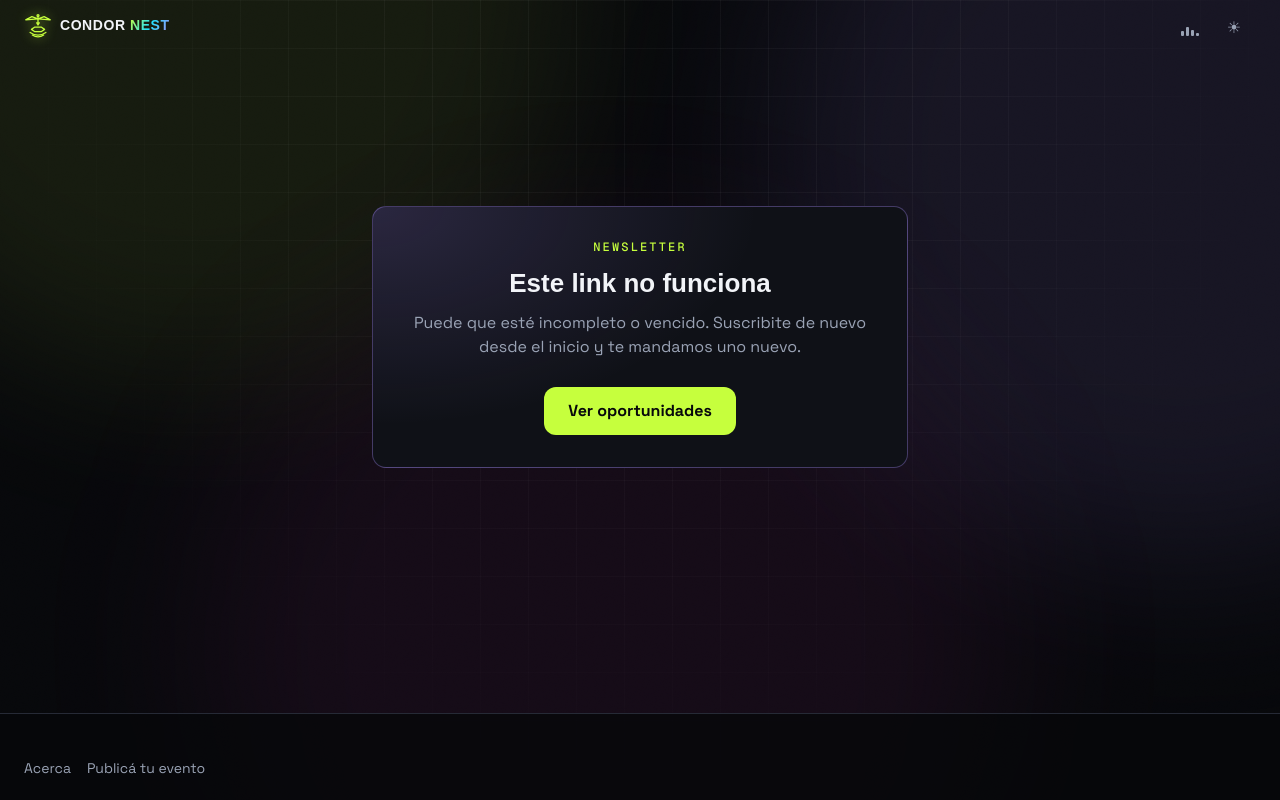
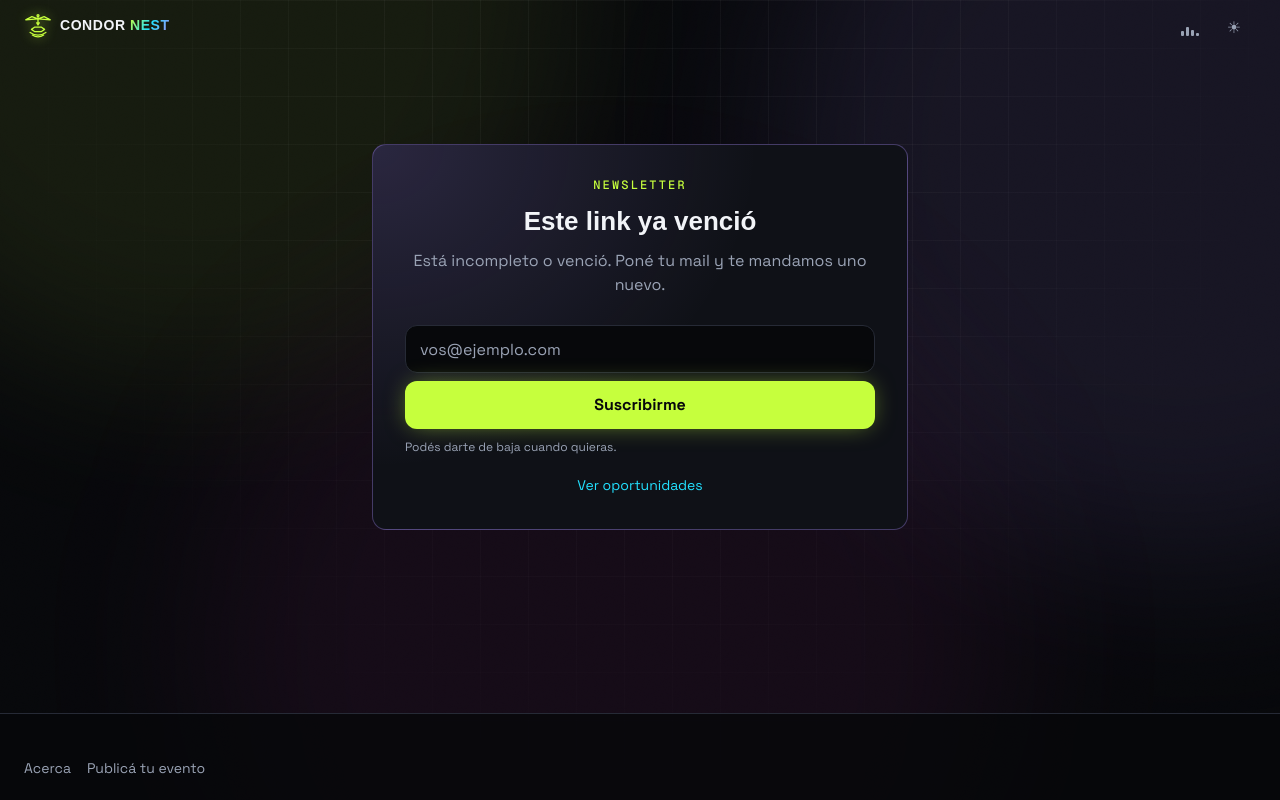
Before and after one commit to ulises-ASTRADA/condor-nest, a Next.js app: page /newsletter/confirmar in a window 1280 px wide. Shown: the top 800 px of the page. Built offline with nearby package versions, Linux system fonts and the light colour scheme; no server answers; a web font is replaced by a local one.

Commit message:
newsletter: re-subscribe form on expired link, Reintentar on error (10s timeout), no nested <main>, no duplicated brand in titles, hide footer form on /newsletter/*, Turnstile fails closed without key, generic re-subscribe message

```diff
--- a/app/newsletter/[estado]/page.tsx
+++ b/app/newsletter/[estado]/page.tsx
@@ -1,18 +1,20 @@
 import Link from 'next/link';
 import { notFound } from 'next/navigation';
 import type { Metadata } from 'next';
-export const metadata: Metadata = { title: 'Newsletter · Condor Nest', robots: { index: false, follow: false } };
+import { Newsletter } from '@/components/Newsletter';
+import { SECONDARY } from '../confirmar/styles';
+export const metadata: Metadata = { title: 'Newsletter', robots: { index: false, follow: false } };
 const COPY: Record<string, { k: string; t: string; d: string; ok: boolean }> = {
   confirmado: { k: 'SUSCRIPCIÓN ACTIVA', t: '¡Listo, ya estás suscripto!', d: 'El lunes te llega el primero.', ok: true },
   baja: { k: 'BAJA CONFIRMADA', t: 'Te diste de baja', d: 'No te vamos a escribir más. Si cambiás de idea, te podés volver a suscribir desde el inicio.', ok: true },
-  invalido: { k: 'LINK INVÁLIDO', t: 'Este link no funciona', d: 'Puede que haya vencido (dura 48 horas) o que ya lo hayas usado. Suscribite de nuevo y te mandamos uno nuevo.', ok: false },
+  invalido: { k: 'LINK INVÁLIDO', t: 'Este link ya venció', d: 'Poné tu mail y te mandamos uno nuevo. Si ya lo habías confirmado, no tenés que hacer nada.', ok: false },
   error: { k: 'ALGO FALLÓ', t: 'No pudimos procesarlo', d: 'Probá abrir el link de nuevo en un rato.', ok: false },
 };
 export function generateStaticParams() { return Object.keys(COPY).map((estado) => ({ estado })); }
 export default async function Page({ params }: { params: Promise<{ estado: string }> }) {
-  const c = COPY[(await params).estado]; if (!c) notFound();
+  const { estado } = await params; const c = COPY[estado]; if (!c) notFound();
   return (
-    <main className="mx-auto grid min-h-[70vh] max-w-xl place-items-center px-5 py-16">
+    <div className="mx-auto grid min-h-[70vh] max-w-xl place-items-center px-5 py-16">
       <section className="w-full rounded-card border border-violet/35 p-8 text-center [background:radial-gradient(120%_140%_at_0%_0%,rgb(var(--violet)/.18),transparent_60%),rgb(var(--surface))]">
         <div className={`mx-auto mb-5 grid h-14 w-14 place-items-center rounded-pill border ${c.ok ? 'border-lime/50 text-lime shadow-[0_0_28px_-6px_rgb(var(--lime)/.7)]' : 'border-danger/50 text-danger'}`}>
           <svg width="26" height="26" viewBox="0 0 24 24" aria-hidden="true"><path d={c.ok ? 'M5 12.5l4.5 4.5L19 7.5' : 'M7 7l10 10M17 7L7 17'} fill="none" stroke="currentColor" strokeWidth="2.5" strokeLinecap="round" /></svg>
@@ -20,8 +22,9 @@ export default async function Page({ params }: { params: Promise<{ estado: strin
         <p className="font-mono text-xs tracking-[.18em] text-lime">{c.k}</p>
         <h1 className="mt-3 font-display text-2xl font-semibold"><span className={c.ok ? 'inline-block text-gradient [-webkit-box-decoration-break:clone] [box-decoration-break:clone]' : ''}>{c.t.includes('\n') ? c.t.split('\n').map((l, i) => <span key={i} className={i ? 'block whitespace-nowrap' : 'block'}>{l}</span>) : c.t}</span></h1>
         <p className="mt-3 text-fg-muted">{c.d}</p>
-        <Link href="/" className="btn-sweep mt-7 inline-grid h-12 place-items-center rounded-[12px] bg-lime px-6 font-bold text-primary-fg shadow-[0_0_24px_-6px_rgb(var(--lime)/.6)]">Ver oportunidades</Link>
+        {estado === 'invalido' && <Newsletter variant="resub" />}
+        <Link href="/" className={estado === 'invalido' ? SECONDARY : 'btn-sweep mt-7 inline-grid h-12 place-items-center rounded-[12px] bg-lime px-6 font-bold text-primary-fg shadow-[0_0_24px_-6px_rgb(var(--lime)/.6)]'}>Ver oportunidades</Link>
       </section>
-    </main>
+    </div>
   );
 }
--- a/app/newsletter/confirmar/AutoConfirm.tsx
+++ b/app/newsletter/confirmar/AutoConfirm.tsx
@@ -1,28 +1,40 @@
 'use client';
 import Link from 'next/link';
-import { useEffect, useRef, useState } from 'react';
+import { useCallback, useEffect, useRef, useState } from 'react';
+import { Newsletter } from '@/components/Newsletter';
+import { PRIMARY, SECONDARY } from './styles';
 type E = 'loading' | 'confirmado' | 'invalido' | 'error';
 const key = (t: string) => `cn-nl-ok:${t.slice(0, 16)}`;
+// The token is single-use: cn_confirm clears it on success, so a second open can't tell "already used" from "expired".
+// Re-opening in the same browser shows success via localStorage; elsewhere it shows the expired state with the form.
 export default function AutoConfirm({ token }: { token: string }) {
   const [st, setSt] = useState<E>('loading'); const once = useRef(false);
-  useEffect(() => {
-    if (once.current) return; once.current = true;
-    // Re-opening a link already confirmed in this browser shows success (token is single-use server-side).
-    try { if (localStorage.getItem(key(token))) { setSt('confirmado'); return; } } catch {}
-    fetch('/api/newsletter/confirm', { method: 'POST', headers: { 'content-type': 'application/json' }, body: JSON.stringify({ token }), cache: 'no-store' })
+  const run = useCallback(() => {
+    setSt('loading');
+    // Always POST (mail scanners prefetch GETs). Abort after 10 s so nobody stays stuck on "Confirmando…".
+    fetch('/api/newsletter/confirm', { method: 'POST', headers: { 'content-type': 'application/json' }, body: JSON.stringify({ token }), cache: 'no-store', signal: AbortSignal.timeout(10_000) })
       .then((r) => r.json()).then((j) => { const e = (['confirmado', 'invalido', 'error'].includes(j?.estado) ? j.estado : 'error') as E;
         if (e === 'confirmado') { try { localStorage.setItem(key(token), '1'); } catch {} } setSt(e); })
       .catch(() => setSt('error'));
   }, [token]);
+  useEffect(() => {
+    if (once.current) return; once.current = true;
+    try { if (localStorage.getItem(key(token))) { setSt('confirmado'); return; } } catch {}
+    run();
+  }, [token, run]);
   const C = {
     loading: { t: 'Confirmando…', d: 'Un segundo.' },
     confirmado: { t: '¡Listo, ya estás suscripto!', d: 'El lunes te llega el primero.' },
-    invalido: { t: 'Este link no funciona', d: 'Puede que haya vencido (dura 48 horas) o que ya lo hayas usado. Si ya confirmaste, no tenés que hacer nada; si no, suscribite de nuevo.' },
-    error: { t: 'No pudimos procesarlo', d: 'Probá abrir el link de nuevo en un rato.' },
+    invalido: { t: 'Este link ya venció', d: 'Poné tu mail y te mandamos uno nuevo. Si ya lo habías confirmado, no tenés que hacer nada.' },
+    error: { t: 'No pudimos procesarlo', d: 'Puede ser la conexión. Probá de nuevo.' },
   }[st];
-  return (<div aria-live="polite" data-state={st}>
-    <h1 className="mt-3 font-display text-2xl font-semibold">{C.t}</h1>
-    <p className="mt-3 text-fg-muted">{C.d}</p>
-    {st !== 'loading' && <Link href="/" className="mt-7 inline-grid h-12 place-items-center rounded-[12px] bg-lime px-6 font-bold text-primary-fg">Ver oportunidades</Link>}
-  </div>);
+  return (<>
+    <div aria-live="polite" data-state={st}>
+      <h1 className="mt-3 font-display text-2xl font-semibold">{C.t}</h1>
+      <p className="mt-3 text-fg-muted">{C.d}</p>
+    </div>
+    {st === 'invalido' && <Newsletter variant="resub" />}
+    {st === 'error' && <div><button type="button" onClick={run} className={PRIMARY}>Reintentar</button></div>}
+    {st !== 'loading' && <Link href="/" className={st === 'confirmado' ? PRIMARY : SECONDARY}>Ver oportunidades</Link>}
+  </>);
 }
--- a/app/newsletter/confirmar/page.tsx
+++ b/app/newsletter/confirmar/page.tsx
@@ -1,13 +1,15 @@
 import Link from 'next/link';
 import type { Metadata } from 'next';
 import AutoConfirm from './AutoConfirm';
-export const metadata: Metadata = { title: 'Confirmá tu suscripción · Condor Nest', robots: { index: false, follow: false } };
+import { SECONDARY } from './styles';
+import { Newsletter } from '@/components/Newsletter';
+export const metadata: Metadata = { title: 'Confirmá tu suscripción', robots: { index: false, follow: false } };
 export const dynamic = 'force-dynamic';
 const ok = (t: unknown): t is string => typeof t === 'string' && /^[0-9a-f]{64}$/.test(t);
 export default async function Page({ searchParams }: { searchParams: Promise<{ token?: string }> }) {
   const { token } = await searchParams;
   return (
-    <main className="mx-auto grid min-h-[70vh] max-w-xl place-items-center px-5 py-16">
+    <div className="mx-auto grid min-h-[70vh] max-w-xl place-items-center px-5 py-16">
       <section className="w-full rounded-card border border-violet/35 p-8 text-center [background:radial-gradient(120%_140%_at_0%_0%,rgb(var(--violet)/.18),transparent_60%),rgb(var(--surface))]">
         <p className="font-mono text-xs tracking-[.18em] text-lime">NEWSLETTER</p>
         {ok(token) ? (<>
@@ -19,11 +21,12 @@ export default async function Page({ searchParams }: { searchParams: Promise<{ t
             </form>
           </noscript>
         </>) : (<>
-          <h1 className="mt-3 font-display text-2xl font-semibold">Este link no funciona</h1>
-          <p className="mt-3 text-fg-muted">Puede que esté incompleto o vencido. Suscribite de nuevo desde el inicio y te mandamos uno nuevo.</p>
-          <Link href="/" className="mt-7 inline-grid h-12 place-items-center rounded-[12px] bg-lime px-6 font-bold text-primary-fg">Ver oportunidades</Link>
+          <h1 className="mt-3 font-display text-2xl font-semibold">Este link ya venció</h1>
+          <p className="mt-3 text-fg-muted">Está incompleto o venció. Poné tu mail y te mandamos uno nuevo.</p>
+          <Newsletter variant="resub" />
+          <Link href="/" className={SECONDARY}>Ver oportunidades</Link>
         </>)}
       </section>
-    </main>
+    </div>
   );
 }
--- /dev/null
+++ b/app/newsletter/confirmar/styles.ts
@@ -0,0 +1,3 @@
+export const PRIMARY = 'mt-7 inline-grid h-12 place-items-center rounded-[12px] bg-lime px-6 font-bold text-primary-fg';
+/** Secondary link under the re-subscribe form, so the form stays the only primary action. */
+export const SECONDARY = 'mt-5 inline-block text-sm text-cyan underline-offset-4 hover:underline';
--- a/components/Footer.tsx
+++ b/components/Footer.tsx
@@ -1,12 +1,12 @@
 import Link from 'next/link';
 import { ReduceMotionToggle } from './Toggles';
-import { Newsletter } from './Newsletter';
+import { FooterNewsletter } from './FooterNewsletter';
 import { HUBS } from '@/lib/hubs';
 export function Footer() {
   return (
     <footer className="border-t border-border bg-bg/80">
       <div className="mx-auto grid max-w-content gap-6 px-4 py-8 lg:px-6">
-        <div className="lg:hidden"><Newsletter variant="mini" /></div>
+        <FooterNewsletter />
         <div className="space-y-3 text-sm text-fg-muted">
           <nav aria-label="Pie" className="flex flex-wrap gap-x-4 gap-y-1">
             <Link prefetch={false} className="min-h-tap inline-flex items-center hover:text-fg" href="/acerca">Acerca</Link>
--- a/components/Newsletter.tsx
+++ b/components/Newsletter.tsx
@@ -4,7 +4,7 @@ import { Turnstile, type TurnstileHandle } from './Turnstile';
 type St = 'idle' | 'submitting' | 'success' | 'saved' | 'already' | 'invalid' | 'error';
 const MSG: Partial<Record<St, string>> = { success: '¡Listo! Te mandamos un mail para confirmar.', saved: 'Te anotamos. El mail de confirmación todavía no salió: te lo reenviamos en cuanto se active el envío, sin que hagas nada.', already: 'Ya estabas suscripto 🙌', invalid: 'Revisá el email, parece incompleto.', error: 'No pudimos suscribirte. Probá de nuevo en un rato.' };
 
-export function Newsletter({ variant = 'inline' }: { variant?: 'inline' | 'compact' | 'footer' | 'mini' }) {
+export function Newsletter({ variant = 'inline' }: { variant?: 'inline' | 'compact' | 'footer' | 'mini' | 'resub' }) {
   const [st, setSt] = useState<St>('idle'); const [email, setEmail] = useState(''); const [shake, setShake] = useState(0);
   const ts = useRef<TurnstileHandle>(null);
   const done = st === 'success' || st === 'already' || st === 'saved';
@@ -16,16 +16,16 @@ export function Newsletter({ variant = 'inline' }: { variant?: 'inline' | 'compa
     catch { setSt('error'); setShake((s) => s + 1); }
   }
   const id = `nl-${variant}`;
-  const mini = variant === 'mini';
+  const mini = variant === 'mini'; const resub = variant === 'resub';
   const err = st === 'invalid' || st === 'error';
   return (
-      <section aria-labelledby={`${id}-t`} className={mini ? 'text-sm' : `rounded-card border border-violet/35 [background:radial-gradient(120%_140%_at_0%_0%,rgb(var(--violet)/.18),transparent_60%),rgb(var(--surface))] ${variant === 'compact' ? 'p-[18px]' : 'p-5'}`}>
-        {mini ? <h2 id={`${id}-t`} className="mb-2 text-sm text-fg-muted">Novedades cada lunes, por mail</h2> : variant === 'compact'
+      <section aria-labelledby={`${id}-t`} className={mini ? 'text-sm' : resub ? 'mt-7 text-left' : `rounded-card border border-violet/35 [background:radial-gradient(120%_140%_at_0%_0%,rgb(var(--violet)/.18),transparent_60%),rgb(var(--surface))] ${variant === 'compact' ? 'p-[18px]' : 'p-5'}`}>
+        {mini ? <h2 id={`${id}-t`} className="mb-2 text-sm text-fg-muted">Novedades cada lunes, por mail</h2> : resub ? <h2 id={`${id}-t`} className="sr-only">Pedir un link nuevo</h2> : variant === 'compact'
           ? <><h2 id={`${id}-t`} className="font-display text-base font-semibold">Cada lunes, en tu mail</h2><p className="mb-3.5 mt-1.5 text-sm text-fg-muted">Lo que cierra pronto y lo que tiene poca competencia.</p></>
           : <><h2 id={`${id}-t`} className="font-display text-lg font-semibold leading-6">Las mejores oportunidades, cada lunes</h2><p className="mb-3.5 mt-1.5 text-sm text-fg-muted">Un mail por semana con lo que cierra pronto y lo que tiene poca competencia. Sin spam.</p></>}
           {!done && (
             <form onSubmit={submit} noValidate>
-              <label htmlFor={id} className={variant === 'compact' || mini ? 'sr-only' : 'mb-2 block text-[13px] text-fg-muted'}>Tu email</label>
+              <label htmlFor={id} className={variant === 'compact' || mini || resub ? 'sr-only' : 'mb-2 block text-[13px] text-fg-muted'}>Tu email</label>
               <div key={shake} className={`${mini ? 'flex gap-2' : 'flex flex-col gap-2'} ${shake ? 'cn-shake' : ''}`}>
                 <input id={id} type="email" placeholder="vos@ejemplo.com" autoComplete="email" required value={email} onChange={(e) => { setEmail(e.target.value); if (err) setSt('idle'); }}
                   aria-invalid={err} aria-describedby={`${id}-m`}
@@ -42,7 +42,7 @@ export function Newsletter({ variant = 'inline' }: { variant?: 'inline' | 'compa
           {done && (
             <p className="flex items-center gap-2 font-medium">
               <svg width="22" height="22" viewBox="0 0 24 24" aria-hidden="true" className="text-lime"><path className="cn-check" pathLength={1} d="M5 12.5l4.5 4.5L19 7.5" fill="none" stroke="currentColor" strokeWidth="2.5" strokeLinecap="round" /></svg>
-              <span className={`cn-fade ${st === 'success' ? 'text-gradient' : ''}`}>{MSG[st]}</span>
+              <span className={`cn-fade ${st === 'success' ? 'text-gradient' : ''}`}>{resub && st !== 'saved' ? 'Si el mail es correcto, te llega uno nuevo. Revisá también spam.' : MSG[st]}</span>
             </p>
           )}
           {st === 'success' && <p className="cn-fade mt-1 pl-[30px] text-xs text-fg-muted">Si no lo ves en un par de minutos, revisá Spam o Promociones y marcalo como "No es spam".</p>}
--- a/lib/turnstile.ts
+++ b/lib/turnstile.ts
@@ -1,7 +1,7 @@
-/** Server-side Turnstile check. Fails closed in production when TURNSTILE_SECRET_KEY is unset; passes elsewhere (local/preview). */
+/** Server-side Turnstile check. Fails closed whenever TURNSTILE_SECRET_KEY is unset (production and preview); only `next dev` skips it. */
 export async function turnstileOk(token: unknown, ip: string) {
   const secret = process.env.TURNSTILE_SECRET_KEY;
-  if (!secret) return process.env.VERCEL_ENV !== 'production';
+  if (!secret) return process.env.NODE_ENV === 'development';
   if (typeof token !== 'string' || !token || token.length > 2048) return false;
   try {
     const r = await fetch('https://challenges.cloudflare.com/turnstile/v0/siteverify', { method: 'POST', body: new URLSearchParams({ secret, response: token, remoteip: ip }), signal: AbortSignal.timeout(5000) });
```
Also changed, not shown: components/FooterNewsletter.tsx (added, +8 -0 lines).
